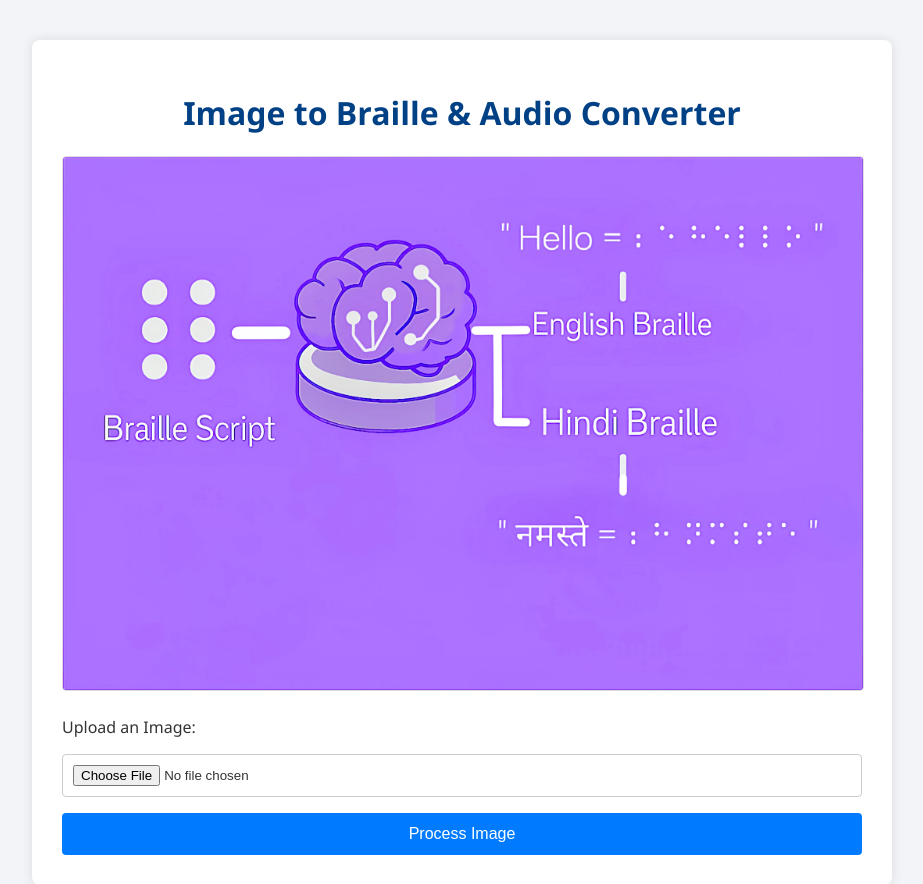
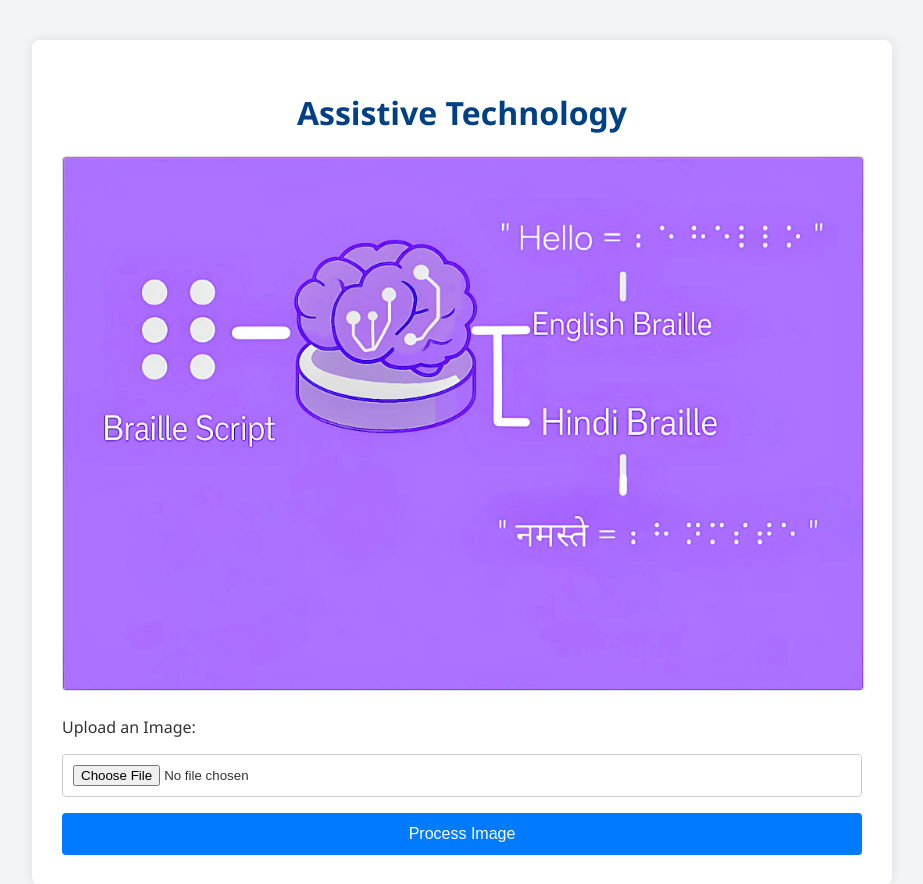
Before and after one commit to Prakash0062/prefix-logic, a Flask app: page / in a window 1280 px wide. Shown: the top 884 px of the page, without its empty margins (178-1101 px from the left). Run offline with Flask 3, Linux system fonts and the light colour scheme.

Commit message:
Update index.html

```diff
--- a/templates/index.html
+++ b/templates/index.html
@@ -8,7 +8,7 @@
 </head>
 <body>
   <div class="container">
-    <h1>Image to Braille & Audio Converter</h1>
+    <h1>Assistive Technology</h1>
 
     <img src="{{ url_for('static', filename='images/WhatsApp Image 2025-05-30 at 16.24.25_e44f2172.jpg') }}"
          alt="Braille Script Image" class="preview-img" />
```
